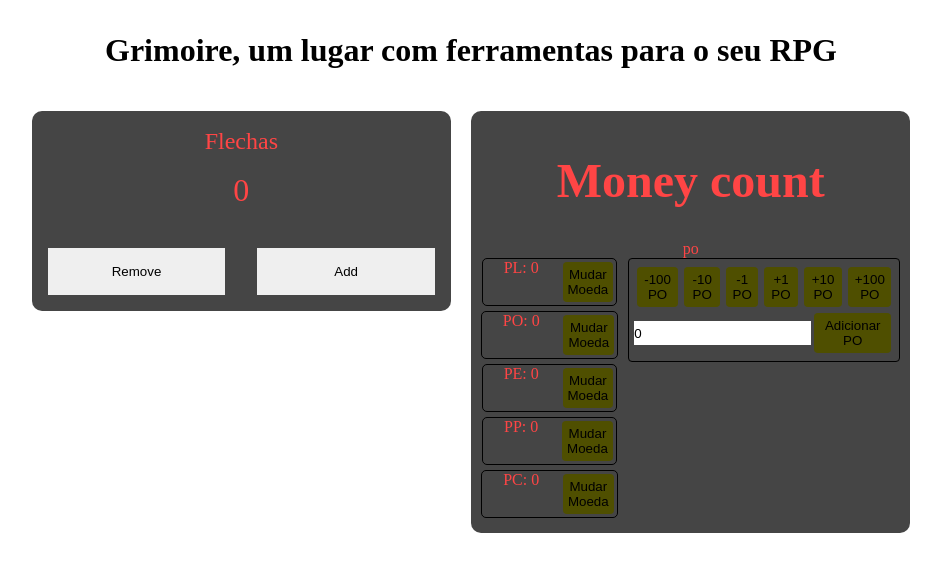
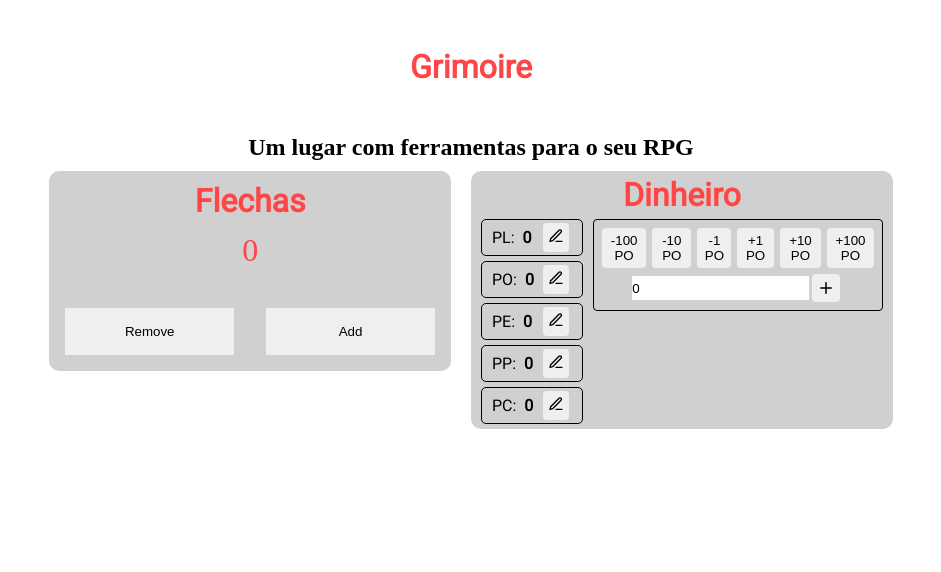
Before and after one commit to VitorSoaresSilva/grimoire, a Next.js app: page / in a window 1280 px wide. Shown: the top 572 px of the page, without its empty margins (169-1110 px from the left). Built offline with nearby package versions, Linux system fonts and the light colour scheme.

Commit message:
Better Layout

```diff
--- a/package.json
+++ b/package.json
@@ -11,6 +11,7 @@
     "next": "10.0.7",
     "react": "17.0.1",
     "react-dom": "17.0.1",
+    "react-icons": "^4.2.0",
     "styled-components": "^5.2.1"
   },
   "devDependencies": {
--- a/src/components/ArrowCount.tsx
+++ b/src/components/ArrowCount.tsx
@@ -11,13 +11,23 @@ export default function ArrowCount(){
     }
     return(
         <Container>
-            <header>Flechas</header>
+            <div className="header">
+                    <h1>Flechas</h1>
+                </div>
             <div className="content">
                 <p>{count}</p>
             </div>
             <Buttons>
-                <button type="button" onClick={()=>{handleChangeCount(-1)}}>Remove</button>
-                <button type="button" onClick={()=>{handleChangeCount(1)}}>Add</button>
+                <button
+                    type="button"
+                    onClick={()=>{handleChangeCount(-1)}}>
+                        Remove
+                </button>
+                <button
+                    type="button"
+                    onClick={()=>{handleChangeCount(1)}}>
+                    Add
+                </button>
             </Buttons>
         </Container>
     )
--- a/src/components/MoneyCount.tsx
+++ b/src/components/MoneyCount.tsx
@@ -1,5 +1,6 @@
 import { Container } from "@/styles/components/MoneyCount";
 import { useState } from "react"
+import {FiEdit3, FiPlus} from 'react-icons/fi';
 
 export default function MoneyCount(){
     const [money,setMoney] = useState({ pl:0, po:0, pe:0, pp:0,pc:0});
@@ -28,31 +29,30 @@ export default function MoneyCount(){
     return(
         <Container>
             <div className="header">
-                <h1>Money count</h1>
-                <p>{curCoin}</p>
+                <h1>Dinheiro</h1>
             </div>
             <div className="content">
                 {/* <div className="left"> */}
                     <div className="cards">
                         <div className="card">
-                            <p>PL: {money.pl}</p>
-                            <button type="button" onClick={()=>setCurCoin('pl')}>Mudar Moeda</button>
+                            <p>PL: <span>{money.pl}</span></p>
+                            <button type="button" onClick={()=>setCurCoin('pl')}><FiEdit3 size="16"/></button>
                         </div>
                         <div className="card">
-                            <p>PO: {money.po}</p>
-                            <button type="button" onClick={()=>setCurCoin('po')}>Mudar Moeda</button>
+                            <p>PO: <span>{money.po}</span></p>
+                            <button type="button" onClick={()=>setCurCoin('po')}><FiEdit3 size="16"/></button>
                         </div>
                         <div className="card">
-                            <p>PE: {money.pe}</p>
-                            <button type="button" onClick={()=>setCurCoin('pe')}>Mudar Moeda</button>
+                            <p>PE: <span>{money.pe}</span></p>
+                            <button type="button" onClick={()=>setCurCoin('pe')}><FiEdit3 size="16"/></button>
                         </div>
                         <div className="card">
-                            <p>PP: {money.pp}</p>
-                            <button type="button" onClick={()=>setCurCoin('pp')}>Mudar Moeda</button>
+                            <p>PP: <span>{money.pp}</span></p>
+                            <button type="button" onClick={()=>setCurCoin('pp')}><FiEdit3 size="16"/></button>
                         </div>
                         <div className="card">
-                            <p>PC: {money.pc}</p>
-                            <button type="button" onClick={()=>setCurCoin('pc')}>Mudar Moeda</button>
+                            <p>PC: <span>{money.pc}</span></p>
+                            <button type="button" onClick={()=>setCurCoin('pc')}><FiEdit3 size="16"/></button>
                         </div>
                     {/* </div> */}
                 </div>
@@ -66,8 +66,14 @@ export default function MoneyCount(){
                         <button type="button" onClick={()=>handleChangeCount(100)}>+100 {curCoin.toLocaleUpperCase()} </button>
                     </div>
                     <div className="input">
-                        <input type="number" value={inputValue} onChange={handleChange}/>
-                        <button type="button" onClick={()=>handleChangeCount(inputValue)}>Adicionar {curCoin.toLocaleUpperCase()} </button>
+                        <input
+                            type="number"
+                            value={inputValue} onChange={handleChange}/>
+                        <button
+                            type="button"
+                            onClick={()=>handleChangeCount(inputValue)}>
+                                <FiPlus size="18"/>
+                            </button>
                     </div>
                 </div>
             </div>
--- a/src/pages/_document.tsx
+++ b/src/pages/_document.tsx
@@ -32,6 +32,8 @@ export default class MyDocument extends Document {
       <Html lang="pt">
         <Head>
           <meta charSet="utf-8"/>
+          <link rel="preconnect" href="https://fonts.gstatic.com"/>
+          <link href="https://fonts.googleapis.com/css2?family=Roboto&display=swap" rel="stylesheet"/>
         </Head>
         <body>
           <Main/>
--- a/src/pages/index.tsx
+++ b/src/pages/index.tsx
@@ -6,7 +6,8 @@ import MoneyCount from "@/components/MoneyCount";
 export default function Home() {
   return (
     <Container>
-      <h1>Grimoire, um lugar com ferramentas para o seu RPG</h1>
+      <h1>Grimoire</h1>
+      <h2>Um lugar com ferramentas para o seu RPG</h2>
       <Content>
         <ArrowCount/>
         <MoneyCount/>
--- a/src/styles/components/ArrowCount.ts
+++ b/src/styles/components/ArrowCount.ts
@@ -10,13 +10,20 @@ export const Container = styled.div`
   flex:1;
   margin: 10px;
 
-  header{
+  .header{
     flex:1;
     justify-content:center;
     display:flex;
     align-items: center;
     color: ${props => props.theme.colors.text.secondary};
     font-size: 1.5rem;
+  }
+  .header h1{
+    /* font-family: Roboto, sans-serif; */
+    /* color: #fff; */
+    font-size: 2rem;
+    padding: 5px;
+
   }
   .content{
     flex:1;
--- a/src/styles/components/MoneyCount.ts
+++ b/src/styles/components/MoneyCount.ts
@@ -5,11 +5,9 @@ export const Container = styled.div`
   border-radius: 10px;
   display: flex;
   flex-direction: column;
-  justify-content:center;
-  align-items: center;
+  padding: 0 10px;
+  margin: 10px;
   flex:1;
-  padding: 10px;
-  margin: 10px;
 
   .header{
     flex:1;
@@ -18,11 +16,14 @@ export const Container = styled.div`
     align-items: center;
     flex-direction: column;
     color: ${props => props.theme.colors.text.secondary};
-    font-size: 1.5rem;
+    font-size: 1rem;
+    h1{
+      padding: 5px;
+    }
   }
   .content{
     display:flex;
-    flex:5;
+    flex:12;
     flex-direction: row;
     justify-content:flex-start;
     align-items: flex-start;
@@ -33,7 +34,7 @@ export const Container = styled.div`
     justify-content:center;
     align-items: center;
     flex-direction: column;
-margin-right: 10px;
+    margin-right: 10px;
   }
   p{
     text-align: center;
@@ -44,20 +45,30 @@ margin-right: 10px;
     margin-bottom: 5px;
     display: flex;
     flex-direction: row;
+    justify-content:space-between;
+    align-items: center;
     border: 1px solid #000;
     border-radius: 5px;
-  }
-  .card p{
-    flex:2
+    padding: 0 10px;
+    min-width: 80px;
   }
   .card button{
-    flex:1;
+    /* flex:1; */
+
+  }
+  .card p {
+    font-family: Roboto, sans-serif;
+    color: #000;
+  }
+  .card span{
+    font-weight: 600;
+    margin-left: 4px;
   }
   button{
     padding: 5px;
     border-radius: 4px;
     margin: 3px;
-    background: #4f4f00;
+    /* background: #ffff00; */
   }
   .buttons{
     display: flex;
@@ -76,11 +87,14 @@ margin-right: 10px;
   }
   .input{
     display:flex;
-    /* flex-direction: c; */
     align-items: center;
     justify-content: center;
-    input{
-      height: 1.5rem;
-    }
+
+  }
+  .input button{
+    font-size: 0px;
+  }
+  .input input{
+    height: 1.5rem;
   }
 `;
--- a/src/styles/pages/Home.ts
+++ b/src/styles/pages/Home.ts
@@ -6,15 +6,17 @@ export const Container = styled.div`
     align-items: center;
     flex-direction: column;
     h1{
-        padding: 2rem;
+        padding: 3rem;
+        color:#ff4545;
+        font-family: Roboto, sans-serif;
     }
 
 `;
 
 export const Content = styled.div`
     display: flex;
+    flex:1;
     justify-content: center;
     align-items: flex-start;
-    flex:1;
     flex-wrap: wrap;
 `;
--- a/src/styles/theme.ts
+++ b/src/styles/theme.ts
@@ -2,7 +2,7 @@ const theme = {
     colors: {
         background: {
             primary:'#fff',
-            secondary: '#454545'
+            secondary: '#d0d0d0'
         },
         text: {
             primary: '#000',
```
Also changed, not shown: 1 other file (tests, documents, lock files or other folders).
